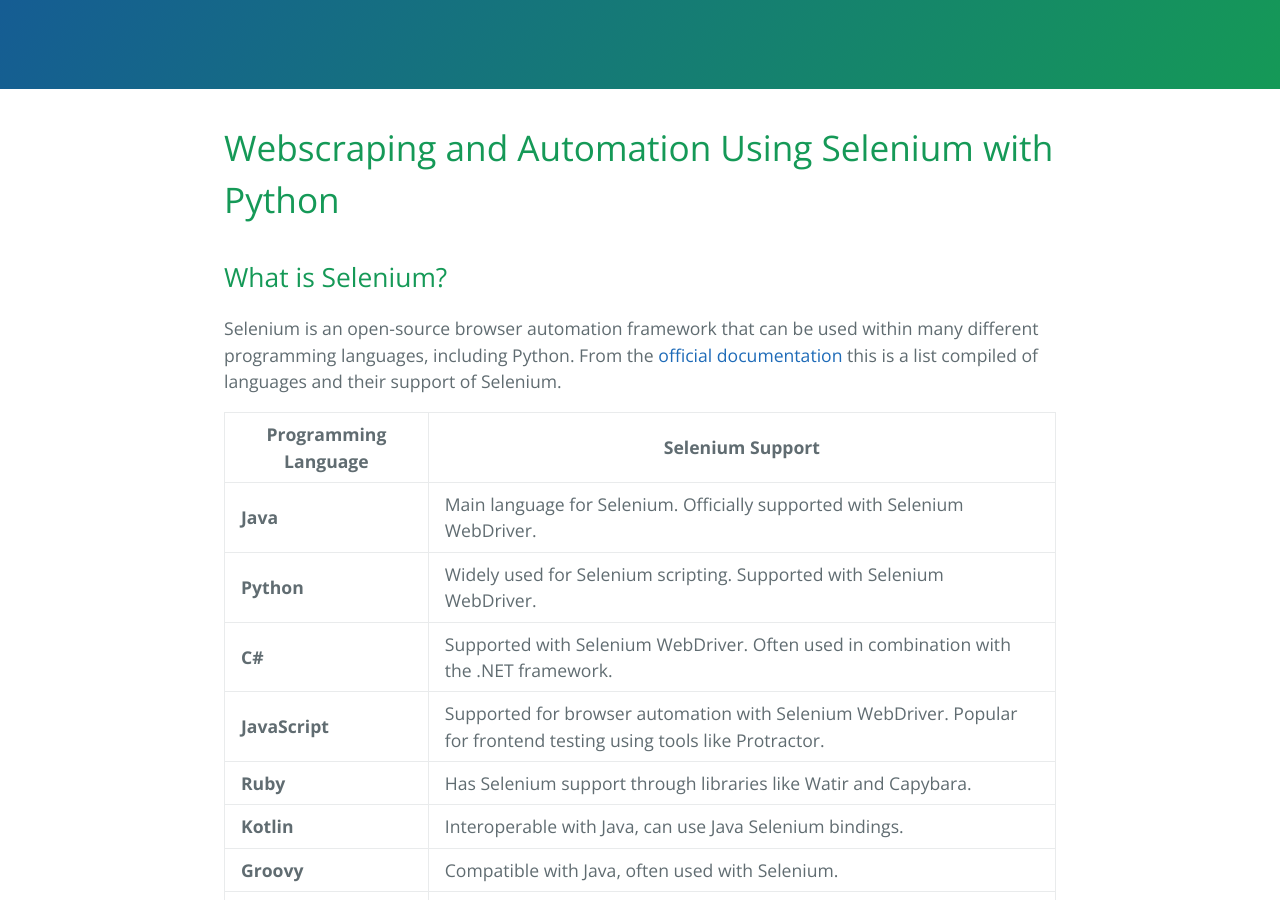
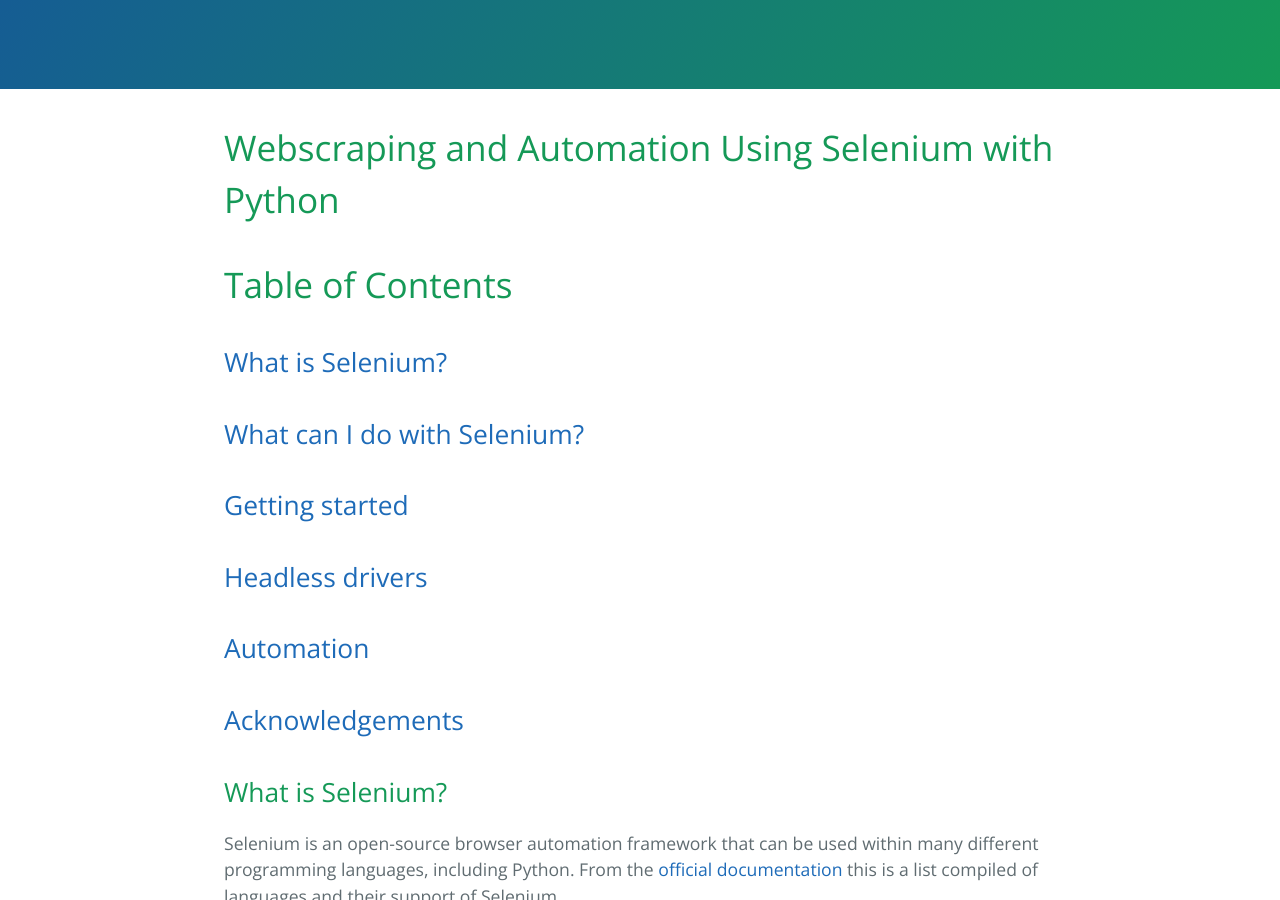
Before and after one commit to learning-software-engineering/learning-software-engineering.github.io, a Jekyll site: the page built from Topics/Tech_Stacks/selenium.md, in a window 1280 px wide and 900 px high, scrolled down 217 px. Built offline with Jekyll 4.4.1, drawn with Linux system fonts in a browser that asks for light colours; our own code applies the rules of GitHub Pages for plain Markdown files.

Commit message:
Add anchors and table of content

````diff
--- a/Topics/Tech_Stacks/selenium.md
+++ b/Topics/Tech_Stacks/selenium.md
@@ -1,6 +1,13 @@
 # Webscraping and Automation Using Selenium with Python
+# Table of Contents
+## [What is Selenium?](#what-is-selenium)
+## [What can I do with Selenium?](#what-can-i-do)
+## [Getting started](#getting-started)
+## [Headless drivers](#headless)
+## [Automation](#automation)
+## [Acknowledgements](#ack)
 
-## What is Selenium?
+## <a name="what-is-selenium"></a> What is Selenium?
 Selenium is an open-source browser automation framework that can be used within many different programming languages, including Python. From the [official documentation](https://www.selenium.dev/documentation/) this is a list compiled of languages and their support of Selenium.
 
 | Programming Language | Selenium Support                             |
@@ -22,10 +29,10 @@
 
 However, for the purposes of this introduction, we will refer to Selenium usage in **Python**.
 
-## What can I do with Selenium?
+## <a name="what-can-i-do"></a> What can I do with Selenium?
 Selenium has uses within automating browser interactivity, such as extracting information from the web and interacting with elements such as buttons and forms. It is an important tool used in automation to execute a plethora of different test cases you may want to perform on a website you are developing. If you are interested in learning more about using Selenium for testing purposes, you can check out [this guide](https://www.simplilearn.com/tutorials/python-tutorial/selenium-with-python#:~:text=Selenium%20with%20Python%20is%20used,skimming%20the%20entire%20site%2C%20etc.).
 
-## Getting started
+## <a name="getting-started"></a> Getting started
 1. **Install Selenium bindings**
 
     The easiest way to install Selenium is with the `pip package manager`. With Python and pip installed, simply run the following command to get the latest version.
@@ -67,7 +74,7 @@
 
     At this point, you are ready to start using Selenium. Now you can import the specific functionality you want within Selenium with the import statement `from selenium import [specific module]` to fit your specific use cases.
 
-## Headless drivers
+## <a name="headless"></a> Headless drivers
 
 If you are running your scripts from a headless terminal (with no GUI), or don't want the browser actions to be visible, you can use selenium with a headless WebDriver. This is useful if your testing environment is a server that you are connected to with SSH.
 
@@ -83,7 +90,7 @@
 ```
 Typically, you would use a _try, except, finally_ statement to execute the code, and you would instantiate the display at the top of the `try` block, and close it at the end of the `finally `block.
 
-## Automation
+## <a name="automation"></a> Automation
 
 The Selenium WebDriver can be used for many purposes, including logging in to websites, filling out forms, and clicking buttons. For example, if there is a particular task that you need to do every day that requires you to log in to a website, and then navigate to a certain page this is a simple task in Selenium. You can then automate this script to run at a given time interval on a Linux server using `cron`. For example, you could include the following line in your _crontab_ to schedule the script to run at midnight every day:
 
@@ -117,6 +124,6 @@
 
 In this code, `login_utils` inputs a specified username and password combination, and then returns the driver after logging in, and  `config_utils` serves to load the _xpath_ to the button to click. _Xpath_ is a part of the _XML Path Language_ and it is used to identify elements in an XML document and also works with HTML documents. The `WebDriverWait` function waits until the element is loaded and clickable, with a timeout of 10 seconds. Once the desired button is selected, you can just call the `.click()` method on it to simulate a user click. Once you are finished, simply close the WebDriver with `driver.quit()`.
 
-## Acknowledgements:
+## <a name="ack"></a> Acknowledgements:
 - **Selenium**: Selenium is an open-source framework for automating browser interactions. To learn more about Selenium and its capabilities, please visit the official Selenium website: [Selenium Documentation](https://www.selenium.dev/documentation/en/)
 - **Chrome WebDriver**: The Chrome WebDriver is a tool provided by Selenium for automating interactions with the Chrome browser. For detailed documentation and instructions on using Chrome WebDriver, please refer to the official ChromeDriver documentation: [ChromeDriver Documentation](https://sites.google.com/a/chromium.org/chromedriver/)
````
